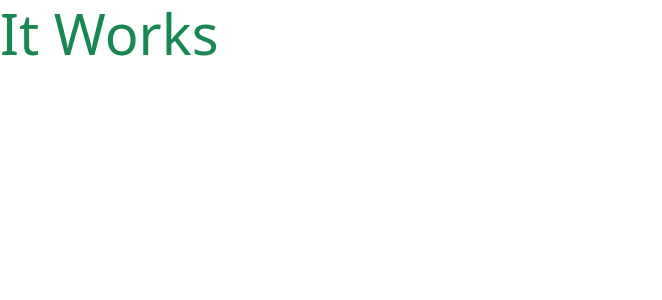
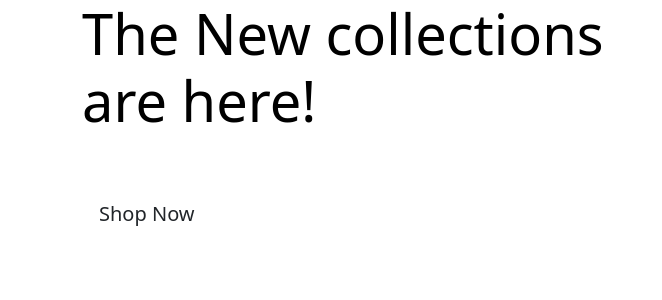
Before and after one commit to cod182/boutique_ado_v1, a Django app: page / in a window 1280 px wide. Shown: the top 300 px of the page, without its empty margins (0-662 px from the left). Run offline with Django 3.2, Linux system fonts and the light colour scheme.

Commit message:
added homepage content

```diff
--- a/home/templates/home/index.html
+++ b/home/templates/home/index.html
@@ -1,10 +1,36 @@
 {% extends "base.html" %}
 {% load static %}
 
+{% block page_header %}
+    <div class="container header-container">
+        <div class="row">
+            <div class="col">
+
+            </div>
+        </div>
+    </div>
+{% endblock %}
+
+
+
+
 {% block content %}
 
-    <h1 class="display-4 text-success">
-        It Works
-    </h1>
+    <div class="div container h-100">
+        <div class="row h-100">
+            <div class="col-7 col-md-6 my-auto">
+                <h1 class="display-4 logo-font text-black">
+                    The New collections are here!
+                </h1>
+                <div class="my-5">
+                    <h4>
+                        <a class="shop-now-button btn btn-lg rounded-0 text-uppdercase py-3">
+                            Shop Now
+                        </a>
+                    </h4>
+                </div>
+            </div>
+        </div>
+    </div>
 
 {% endblock %}
```
